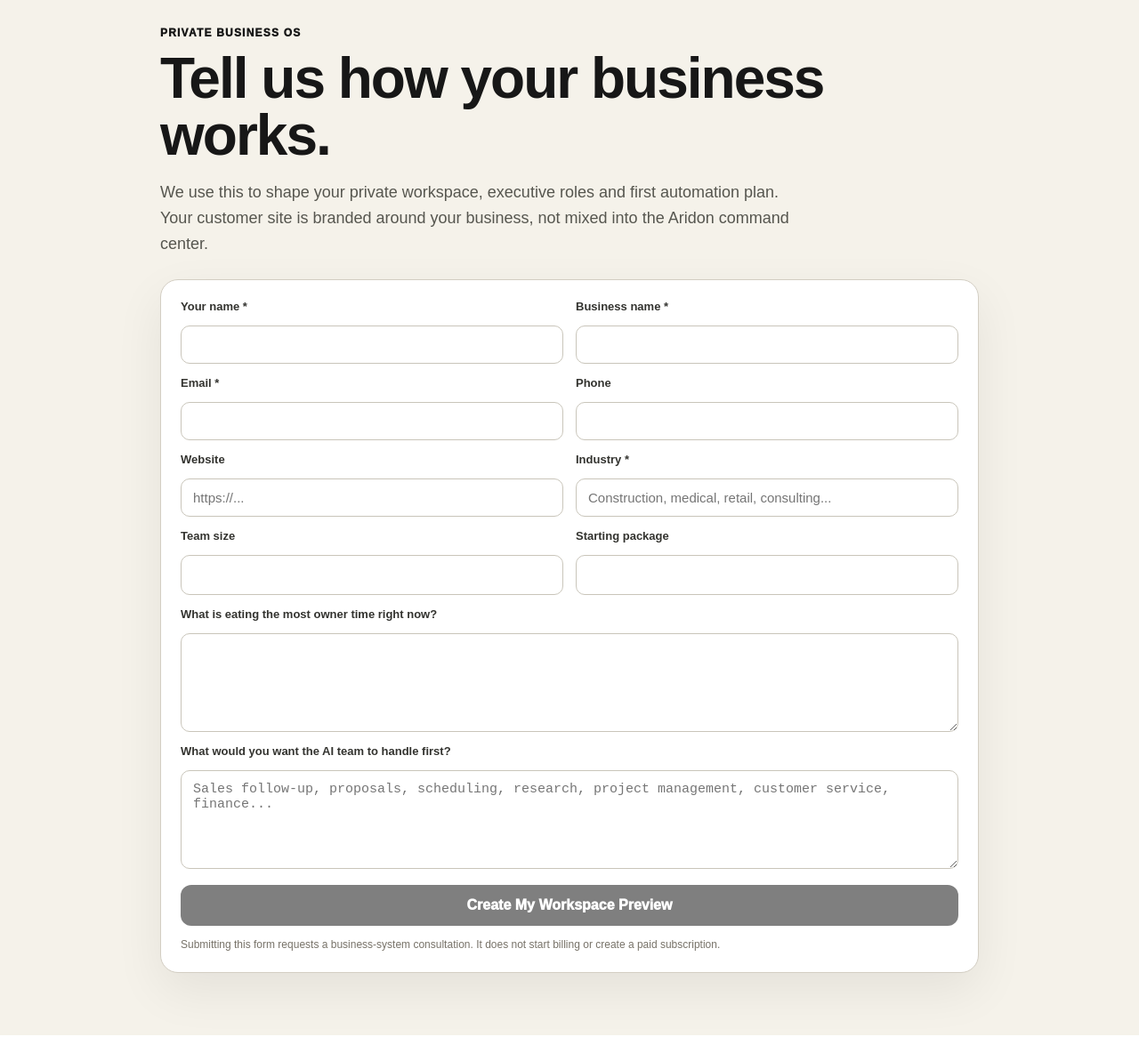
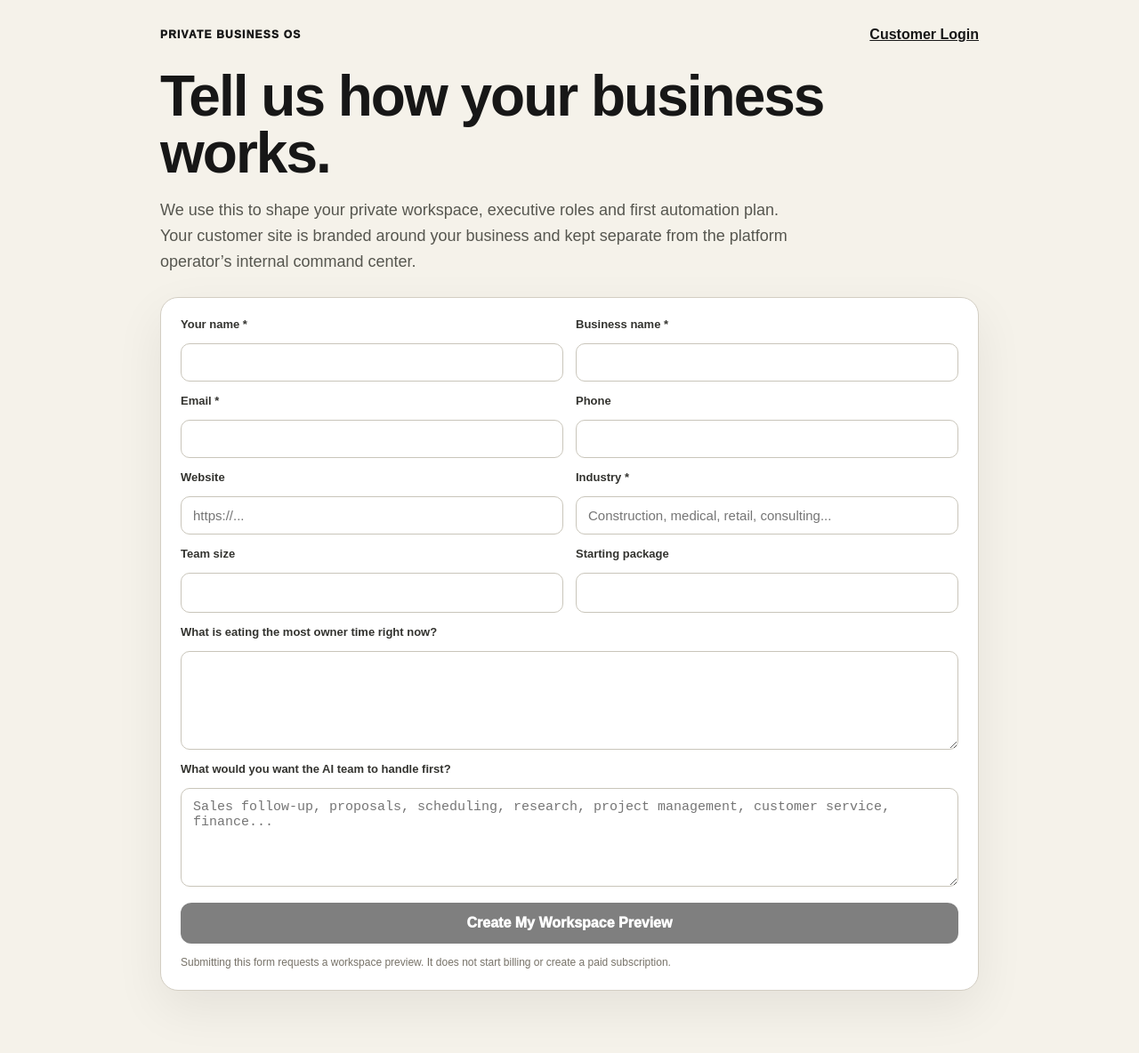
Before and after one commit to jimrusk/aridon-app, a Next.js app: page /business-os/signup in a window 1280 px wide. Shown: the whole page at 89% size. Built offline with nearby package versions, Linux system fonts and the light colour scheme.

Commit message:
Keep customer signup branding separate

```diff
--- a/app/business-os/signup/page.tsx
+++ b/app/business-os/signup/page.tsx
@@ -1,6 +1,7 @@
 'use client';
 
 import { FormEvent, useEffect, useMemo, useState } from 'react';
+import Link from 'next/link';
 import { useRouter } from 'next/navigation';
 
 export default function BusinessOSSignup() {
@@ -30,7 +31,7 @@ export default function BusinessOSSignup() {
     });
     const data = await response.json().catch(() => ({}));
     if (!response.ok) { setError(data.error || 'We could not save your request.'); setSending(false); return; }
-    const query = new URLSearchParams({ business: form.businessName, industry: form.industry, owner: form.ownerName });
+    const query = new URLSearchParams({ business: form.businessName, industry: form.industry, owner: form.ownerName, plan: form.plan });
     router.push(`/workspace/preview?${query.toString()}`);
   }
 
@@ -40,9 +41,9 @@ export default function BusinessOSSignup() {
   return (
     <main style={{ minHeight: '100vh', background: '#F5F2EA', color: '#171717', padding: '30px 18px 70px', fontFamily: 'Arial, sans-serif' }}>
       <div style={{ maxWidth: '920px', margin: '0 auto' }}>
-        <div style={{ fontSize: '12px', fontWeight: 950, letterSpacing: '1.2px' }}>PRIVATE BUSINESS OS</div>
-        <h1 style={{ fontSize: 'clamp(38px, 7vw, 64px)', lineHeight: 1, margin: '12px 0 14px', letterSpacing: '-2px' }}>Tell us how your business works.</h1>
-        <p style={{ color: '#56564F', fontSize: '18px', lineHeight: 1.6, maxWidth: '730px' }}>We use this to shape your private workspace, executive roles and first automation plan. Your customer site is branded around your business, not mixed into the Aridon command center.</p>
+        <div style={{ display: 'flex', justifyContent: 'space-between', gap: '12px', alignItems: 'center', flexWrap: 'wrap' }}><div style={{ fontSize: '12px', fontWeight: 950, letterSpacing: '1.2px' }}>PRIVATE BUSINESS OS</div><Link href="/customer/login" style={{ color: '#171717', fontWeight: 850 }}>Customer Login</Link></div>
+        <h1 style={{ fontSize: 'clamp(38px, 7vw, 64px)', lineHeight: 1, margin: '28px 0 14px', letterSpacing: '-2px' }}>Tell us how your business works.</h1>
+        <p style={{ color: '#56564F', fontSize: '18px', lineHeight: 1.6, maxWidth: '730px' }}>We use this to shape your private workspace, executive roles and first automation plan. Your customer site is branded around your business and kept separate from the platform operator’s internal command center.</p>
 
         <form onSubmit={submit} style={{ background: '#fff', border: '1px solid #D3CEC3', borderRadius: '20px', padding: '22px', marginTop: '26px', boxShadow: '0 20px 55px rgba(0,0,0,.07)' }}>
           <div style={{ display: 'grid', gridTemplateColumns: 'repeat(2,minmax(0,1fr))', gap: '14px' }} className="signup-grid">
@@ -62,7 +63,7 @@ export default function BusinessOSSignup() {
           </div>
           {error && <div style={{ marginTop: '14px', background: '#FDE8E6', border: '1px solid #EAB4AF', color: '#8D2F26', borderRadius: '10px', padding: '11px 13px' }}>{error}</div>}
           <button disabled={sending || !ready} type="submit" style={{ marginTop: '18px', width: '100%', border: 0, borderRadius: '12px', padding: '14px', background: '#171717', color: '#fff', fontSize: '16px', fontWeight: 950, cursor: sending ? 'wait' : 'pointer', opacity: ready ? 1 : .55 }}>{sending ? 'Building your preview…' : 'Create My Workspace Preview'}</button>
-          <p style={{ color: '#777268', fontSize: '12px', lineHeight: 1.5, marginBottom: 0 }}>Submitting this form requests a business-system consultation. It does not start billing or create a paid subscription.</p>
+          <p style={{ color: '#777268', fontSize: '12px', lineHeight: 1.5, marginBottom: 0 }}>Submitting this form requests a workspace preview. It does not start billing or create a paid subscription.</p>
         </form>
       </div>
       <style>{`@media (max-width:700px){.signup-grid{grid-template-columns:1fr !important}}`}</style>
```
